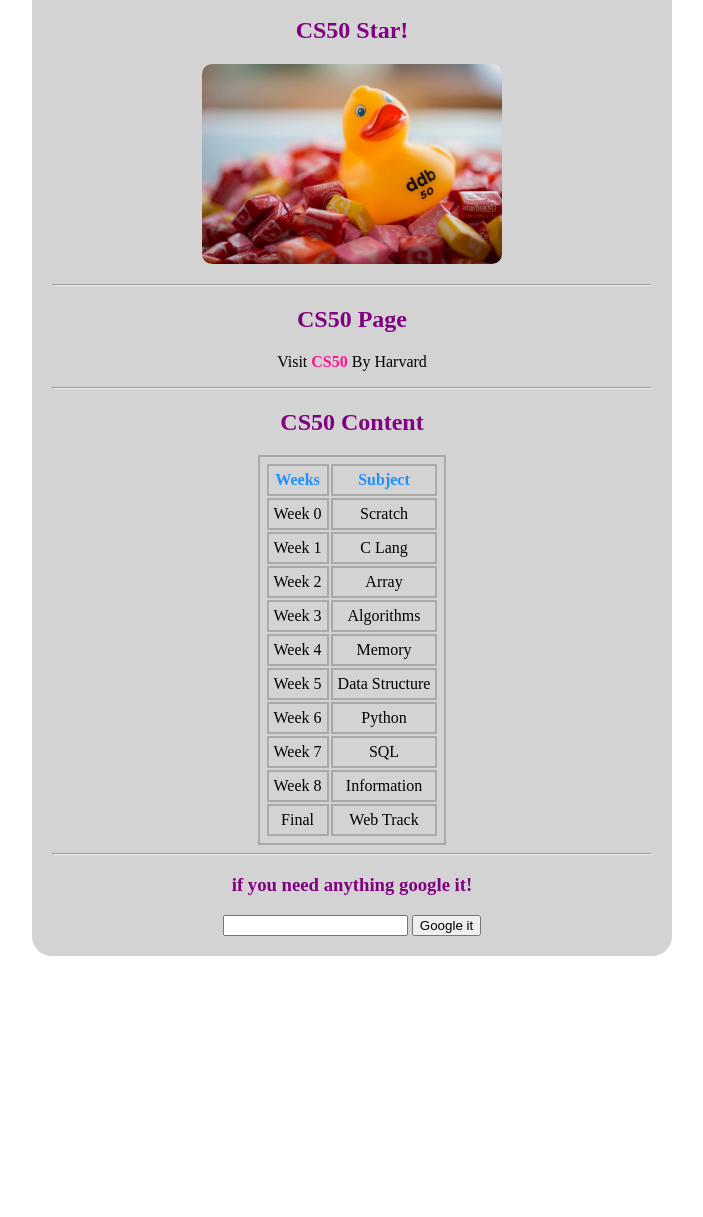
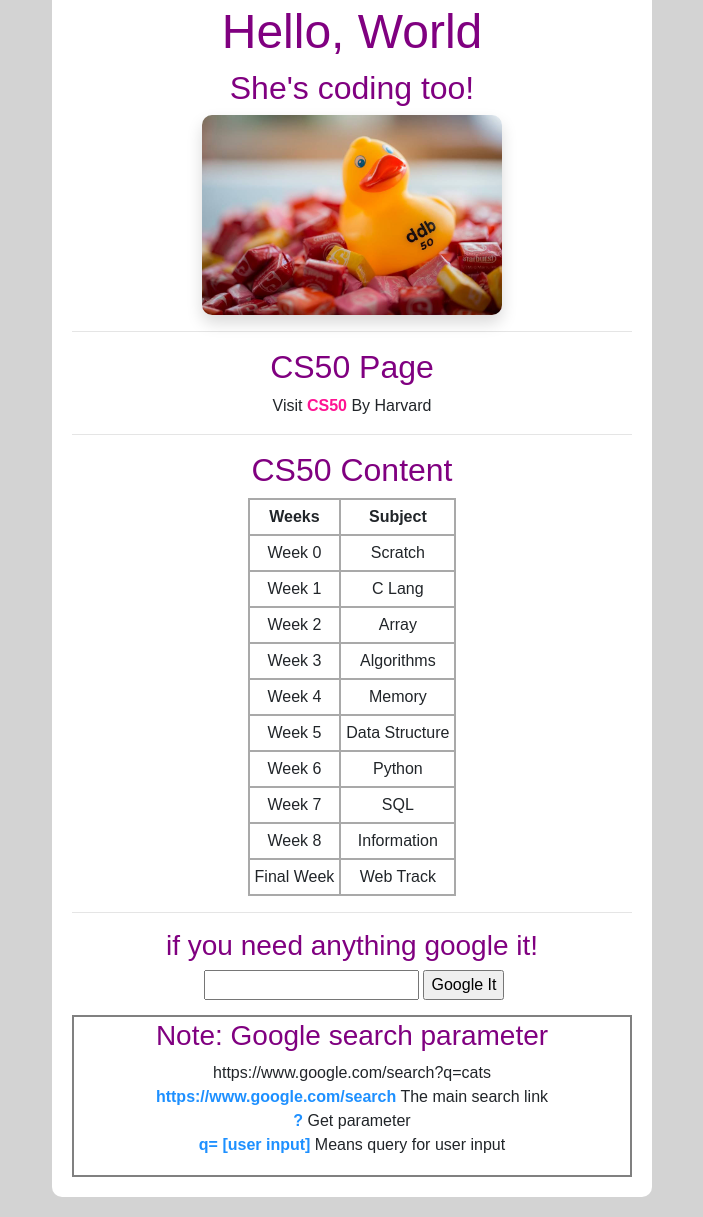
Before and after one commit to mwafy99/CS50-Web, a plain HTML site: page index.html in a window 1280 px wide. Shown: the part 103-1320 px from the top of the page, without its empty margins (288-991 px from the left). Before the commit the page ends 1079 px from the top, so only its background shows below. Drawn offline with nearby package versions, Linux system fonts and the light colour scheme.

Commit message:
css added

```diff
--- a/index.html
+++ b/index.html
@@ -3,30 +3,35 @@
 <!-- The start of HTML -->
 <html lang="en">
 <head>
+    <link rel="stylesheet" href="https://stackpath.bootstrapcdn.com/bootstrap/4.4.1/css/bootstrap.min.css"
+          integrity="sha384-Vkoo8x4CGsO3+Hhxv8T/Q5PaXtkKtu6ug5TOeNV6gBiFeWPGFN9MuhOf23Q9Ifjh" crossorigin="anonymous">
     <link rel="stylesheet" href="styles.css">
     <title>
-        CS50 Web
+        CS50 By Harvard
     </title>
 </head>
 <!-- The visible part of the web-page -->
 <body>
     <div class="container">
+        <div class="alert alert-success" role="alert">
+            This is my web track portal containing all the web projects !
+        </div>
         <h1>Hello, World</h1>
-        <h2>CS50 Star!</h2>
+        <h2>She's coding too!</h2>
         <p>
-            <img src="duck.jpg" alt="Picture of a yellow duck">
+            <img src="duck.jpg" alt="Picture of a yellow duck" class="shadow">
         </p>
         <hr>
         <h2>CS50 Page</h2>
         <p>
-            Visit <a href="https://cs50.harvard.edu/x/2020/">CS50</a> By Harvard
+            Visit <a href="https://cs50.harvard.edu/x/2020/" target="_blank">CS50</a> By Harvard
         </p>
         <hr>
         <h2>CS50 Content</h2>
         <table>
             <tr>
-                <td class="main">Weeks</td>
-                <td class="main">Subject</td>
+                <th>Weeks</th>
+                <th>Subject</th>
             </tr>
             <tr>
                 <td>Week 0</td>
@@ -65,18 +70,26 @@
                 <td>Information</td>
             </tr>
             <tr>
-                <td>Final</td>
+                <td>Final Week</td>
                 <td>Web Track</td>
             </tr>
         </table>
         <hr>
         <h3>if you need anything google it!</h3>
-        <form action="https://www.google.com/search" method="get">
-            <label for="google">
-                <input id="google" name="q" type="text">
-            </label>
-            <input type="submit" value="Google it">
+        <form action="https://www.google.com/search" target="_blank" method="get">
+            <label for="search"></label>
+            <input id="search" name="q" type="text">
+            <input type="submit" value="Google It">
         </form>
+        <div class="note">
+            <h3>Note: Google search parameter</h3>
+            <p>
+                https://www.google.com/search?q=cats <br>
+                <span>https://www.google.com/search</span> The main search link <br>
+                <span>?</span> Get parameter <br>
+                <span>q= [user input]</span> Means query for user input <br>
+            </p>
+        </div>
     </div>
 </body>
 </html>
--- a/styles.css
+++ b/styles.css
@@ -1,34 +1,61 @@
+body {
+    font-family: sans-serif;
+    background-color: lightgray;
+}
 
 .container {
     width: 600px;
     margin: 20px auto;
     text-align: center;
-    background-color: lightgray;
-    border-radius: 20px;
+    background-color: white;
+    border-radius: 10px;
     padding: 20px;
 }
-h1,h2,h3 {
+
+h1, h2, h3 {
     color: purple;
 }
+
+h1 {
+    font-size: 3rem;
+}
+
 img {
     width: 300px;
     border-radius: 10px;
 }
+
 a {
     text-decoration: none;
     font-weight: bold;
-color: deeppink;
+    color: deeppink;
 }
+
+a:hover {
+    font-size: 2rem;
+    color: green;
+}
+
 table {
     margin: 0 auto;
 }
 
-.main {
-    color: dodgerblue;
-    font-weight: bold;
+th {
+    background-color: white;
 }
-table, tr, td {
+
+table,td,th {
     border: 2px solid darkgrey;
     padding: 5px;
     text-align: center;
+    border-collapse: collapse;
 }
+span {
+    font-weight: bold;
+    color: dodgerblue;
+}
+.note {
+    margin-top: 15px;
+    padding: 2px;
+    border: 2px solid gray;
+}
```
Also changed, not shown: space.jpg (added), 1 other file.
